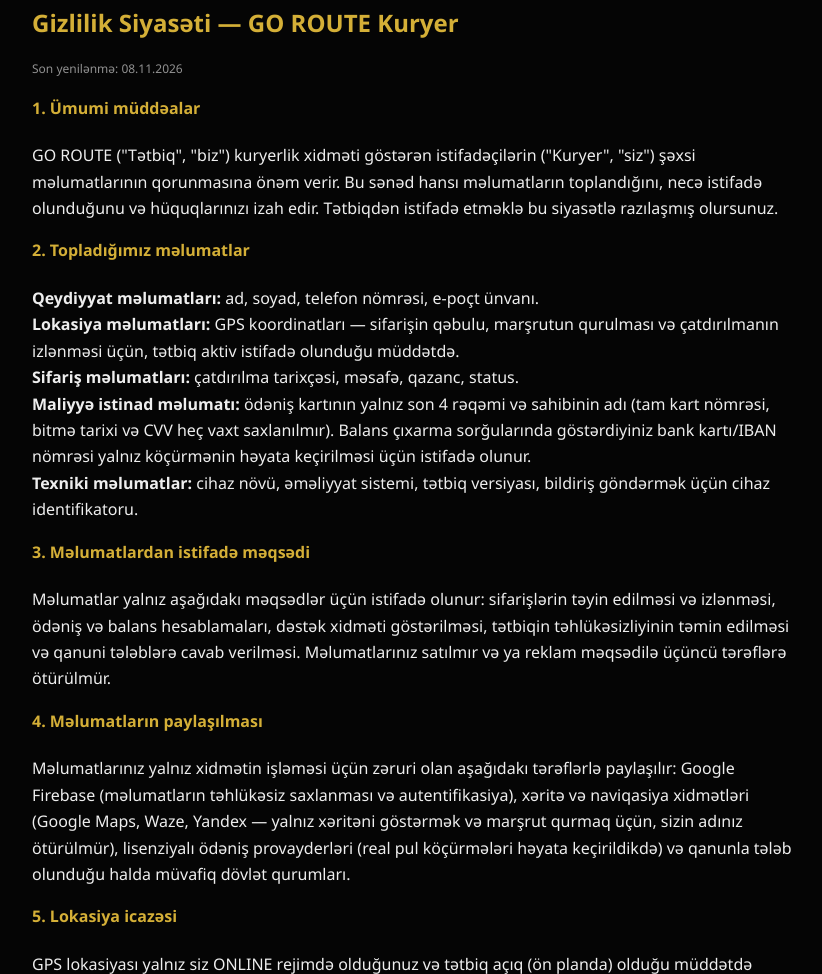
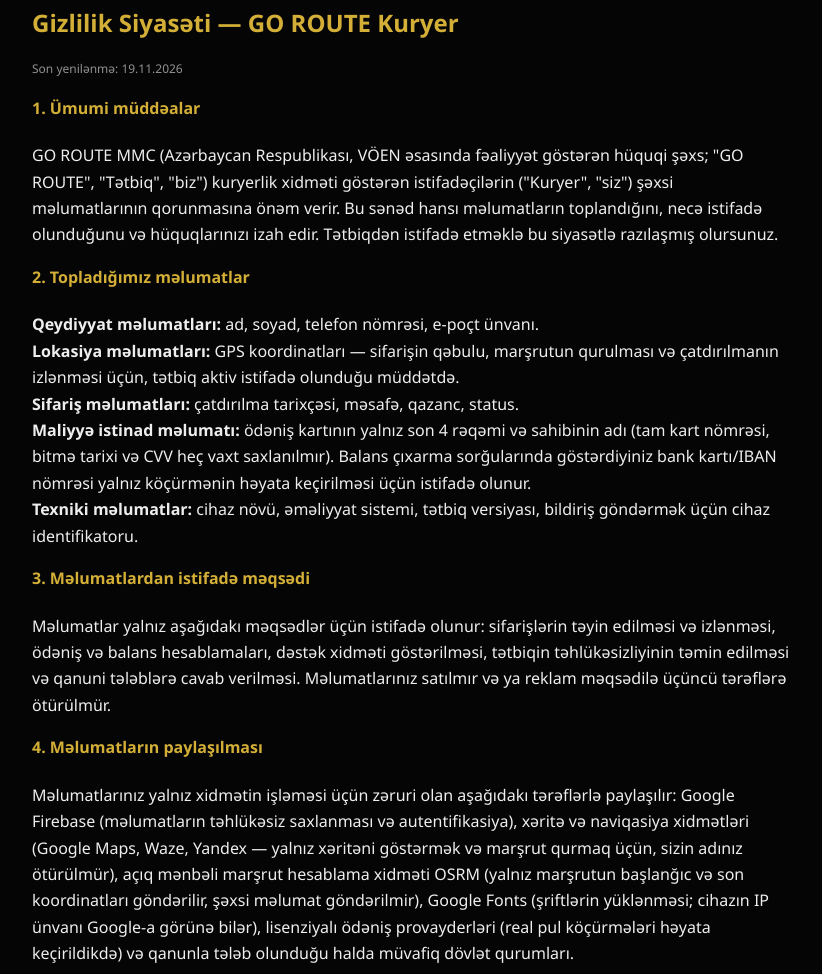
Before and after one commit to seymur048ibrahimov-wq/go-route-kuryer, a plain HTML site: page privacy-policy.html in a window 1280 px wide. Shown: the part 113-1087 px from the top of the page, without its empty margins (228-1050 px from the left). Drawn offline with Linux system fonts and the light colour scheme.

Commit message:
Update privacy-policy.html

```diff
--- a/privacy-policy.html
+++ b/privacy-policy.html
@@ -19,10 +19,10 @@ ol li{margin:6px 0;}
 
 
 <h1>Gizlilik Siyasəti — GO ROUTE Kuryer</h1>
-<p style="opacity:0.6;font-size:12px;">Son yenilənmə: 08.11.2026</p>
+<p style="opacity:0.6;font-size:12px;">Son yenilənmə: 19.11.2026</p>
 
 <h4 style="color:#d4af37;margin-top:16px;">1. Ümumi müddəalar</h4>
-<p>GO ROUTE ("Tətbiq", "biz") kuryerlik xidməti göstərən istifadəçilərin ("Kuryer", "siz") şəxsi məlumatlarının qorunmasına önəm verir. Bu sənəd hansı məlumatların toplandığını, necə istifadə olunduğunu və hüquqlarınızı izah edir. Tətbiqdən istifadə etməklə bu siyasətlə razılaşmış olursunuz.</p>
+<p>GO ROUTE MMC (Azərbaycan Respublikası, VÖEN əsasında fəaliyyət göstərən hüquqi şəxs; "GO ROUTE", "Tətbiq", "biz") kuryerlik xidməti göstərən istifadəçilərin ("Kuryer", "siz") şəxsi məlumatlarının qorunmasına önəm verir. Bu sənəd hansı məlumatların toplandığını, necə istifadə olunduğunu və hüquqlarınızı izah edir. Tətbiqdən istifadə etməklə bu siyasətlə razılaşmış olursunuz.</p>
 
 <h4 style="color:#d4af37;margin-top:16px;">2. Topladığımız məlumatlar</h4>
 <p><b>Qeydiyyat məlumatları:</b> ad, soyad, telefon nömrəsi, e-poçt ünvanı.<br>
@@ -35,7 +35,7 @@ ol li{margin:6px 0;}
 <p>Məlumatlar yalnız aşağıdakı məqsədlər üçün istifadə olunur: sifarişlərin təyin edilməsi və izlənməsi, ödəniş və balans hesablamaları, dəstək xidməti göstərilməsi, tətbiqin təhlükəsizliyinin təmin edilməsi və qanuni tələblərə cavab verilməsi. Məlumatlarınız satılmır və ya reklam məqsədilə üçüncü tərəflərə ötürülmür.</p>
 
 <h4 style="color:#d4af37;margin-top:16px;">4. Məlumatların paylaşılması</h4>
-<p>Məlumatlarınız yalnız xidmətin işləməsi üçün zəruri olan aşağıdakı tərəflərlə paylaşılır: Google Firebase (məlumatların təhlükəsiz saxlanması və autentifikasiya), xəritə və naviqasiya xidmətləri (Google Maps, Waze, Yandex — yalnız xəritəni göstərmək və marşrut qurmaq üçün, sizin adınız ötürülmür), lisenziyalı ödəniş provayderləri (real pul köçürmələri həyata keçirildikdə) və qanunla tələb olunduğu halda müvafiq dövlət qurumları.</p>
+<p>Məlumatlarınız yalnız xidmətin işləməsi üçün zəruri olan aşağıdakı tərəflərlə paylaşılır: Google Firebase (məlumatların təhlükəsiz saxlanması və autentifikasiya), xəritə və naviqasiya xidmətləri (Google Maps, Waze, Yandex — yalnız xəritəni göstərmək və marşrut qurmaq üçün, sizin adınız ötürülmür), açıq mənbəli marşrut hesablama xidməti OSRM (yalnız marşrutun başlanğıc və son koordinatları göndərilir, şəxsi məlumat göndərilmir), Google Fonts (şriftlərin yüklənməsi; cihazın IP ünvanı Google-a görünə bilər), lisenziyalı ödəniş provayderləri (real pul köçürmələri həyata keçirildikdə) və qanunla tələb olunduğu halda müvafiq dövlət qurumları.</p>
 
 <h4 style="color:#d4af37;margin-top:16px;">5. Lokasiya icazəsi</h4>
 <p>GPS lokasiyası yalnız siz ONLINE rejimdə olduğunuz və tətbiq açıq (ön planda) olduğu müddətdə toplanır, arxa fonda toplanmır. Lokasiya restoran/müştəriyə marşrut göstərmək və aktiv sifarişin müştəri tərəfindən canlı izlənməsi üçün istifadə edilir. Lokasiya icazəsini istənilən vaxt telefonunuzun tənzimləmələrindən ləğv edə bilərsiniz, bu halda naviqasiya funksiyaları məhdudlaşacaq.</p>
```
